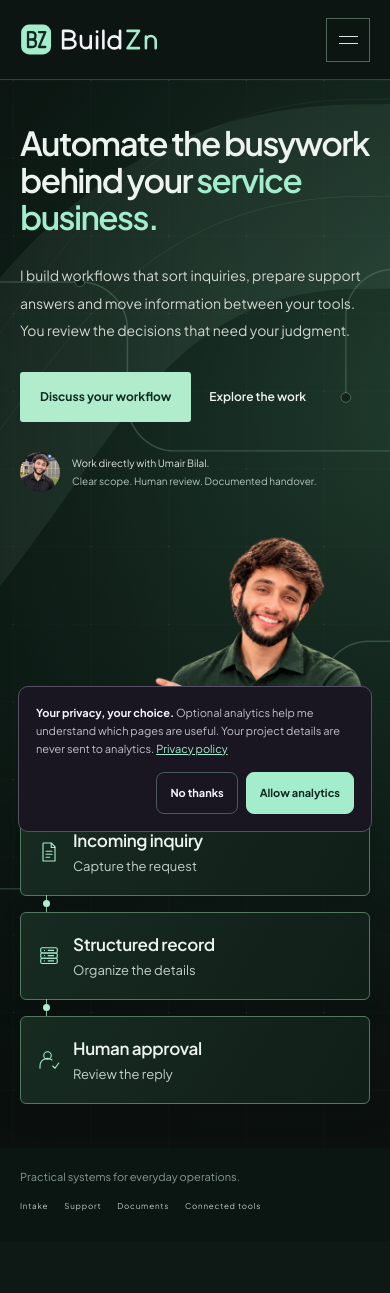
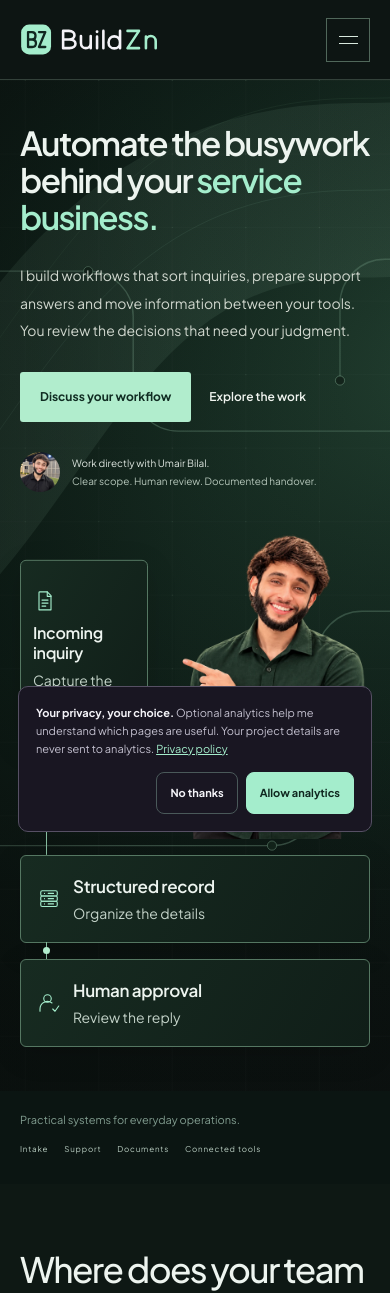
Before and after one commit to umair24171/dev_umair, a Next.js app: page / in a window 390 px wide. Shown: the top 1293 px of the page. Built offline with nearby package versions, Linux system fonts and the light colour scheme.

Commit message:
Align the mobile hero inquiry card with the founder gesture

```diff
--- a/app/components/HomeHero.module.css
+++ b/app/components/HomeHero.module.css
@@ -46,14 +46,19 @@
   .lineBreak { display:none; }
   .founder p { font-size:10px; }
   .actions { gap:18px; }
-  .visual { height:580px; align-items:flex-end; }
-  .flow { width:100%; max-width:none; gap:16px; }
+  .visual { --portrait-width:clamp(168px,calc(60vw - 24px),240px); --portrait-height:calc(var(--portrait-width) * 1.5); height:auto; display:block; }
+  .flow { width:100%; max-width:none; grid-template-columns:minmax(0,1fr) var(--portrait-width); grid-template-rows:var(--portrait-height) auto auto; gap:16px 12px; }
   .step { min-height:88px; gap:12px; padding:16px; border-radius:6px; }
   .step h2 { font-size:17px; line-height:1.3; margin-bottom:6px; }
-  .step p { font-size:13px; line-height:1.45; }
+  .step p { font-size:14px; line-height:1.45; }
+  .step:first-child { height:180px; padding:12px; flex-direction:column; align-items:flex-start; justify-content:center; gap:10px; align-self:center; transform:translateY(calc(var(--portrait-height) * -.064 - 12px)); }
+  .step:first-child h2 { font-size:16px; }
+  .step:first-child .icon { flex-basis:24px; }
+  .step:nth-child(n + 2) { grid-column:1 / -1; }
   .icon { flex-basis:24px; }
   .icon svg { width:24px; height:24px; }
   .step:not(:last-child)::after { left:25px; height:17px; }
   .step:not(:last-child)::before { left:22px; top:calc(100% + 5px); }
-  .portrait { top:0; right:0; bottom:auto; width:240px; max-width:100%; height:360px; }
+  .step:first-child::after { height:calc(var(--portrait-height) * .564 - 61px); }
+  .portrait { top:0; right:0; bottom:auto; width:var(--portrait-width); max-width:100%; height:var(--portrait-height); }
 }
```
